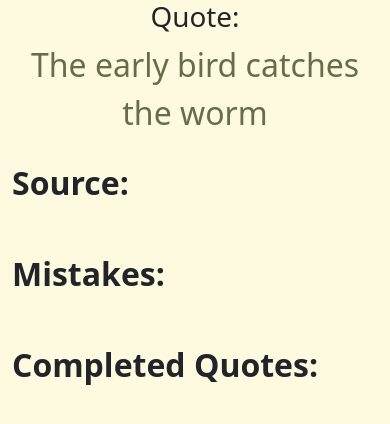
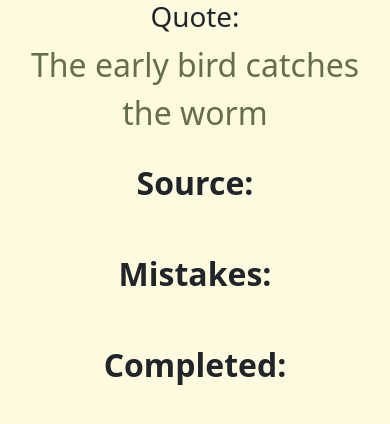
Before and after one commit to JulieKnox225/Final-Project-Module-2-Cohort-229, a plain HTML site: page index.html in a window 390 px wide. Drawn offline with nearby package versions, Linux system fonts and the light colour scheme.

Commit message:
responsive and more finalized

```diff
--- a/app.js
+++ b/app.js
@@ -80,7 +80,7 @@ class Quotes {
     static updateQuoteCounter(counter) {
         let div = document.querySelector('.counter');
 
-        div.innerText = `Completed Quotes: ${counter}`;
+        div.innerText = `Completed: ${counter}`;
 
         if(document.querySelector('.remove') !== null) {
             document.querySelector('.remove').remove();
--- a/index.html
+++ b/index.html
@@ -25,16 +25,16 @@
                 </div>
             </div>
     </div>
-    <div class="container-fluid d-flex justify-content-center">
-        <div class="row info">
-            <div class="col-md">
+    <div class="container-fluid">
+        <div class="row info  d-flex justify-content-around">
+            <div class="col-md-2 text-center">
                 <p class="source">Source:</p>
             </div>
-            <div class="col-md">
+            <div class="col-md-2 text-center">
                 <p class="mistake-counter">Mistakes: </p>
             </div>
-            <div class="col-md">
-                <p class="remove">Completed Quotes:</p>
+            <div class="col-md-3 text-center">
+                <p class="remove">Completed:</p>
                 <div class="counter"></div>
             </div>
         </div>
```
